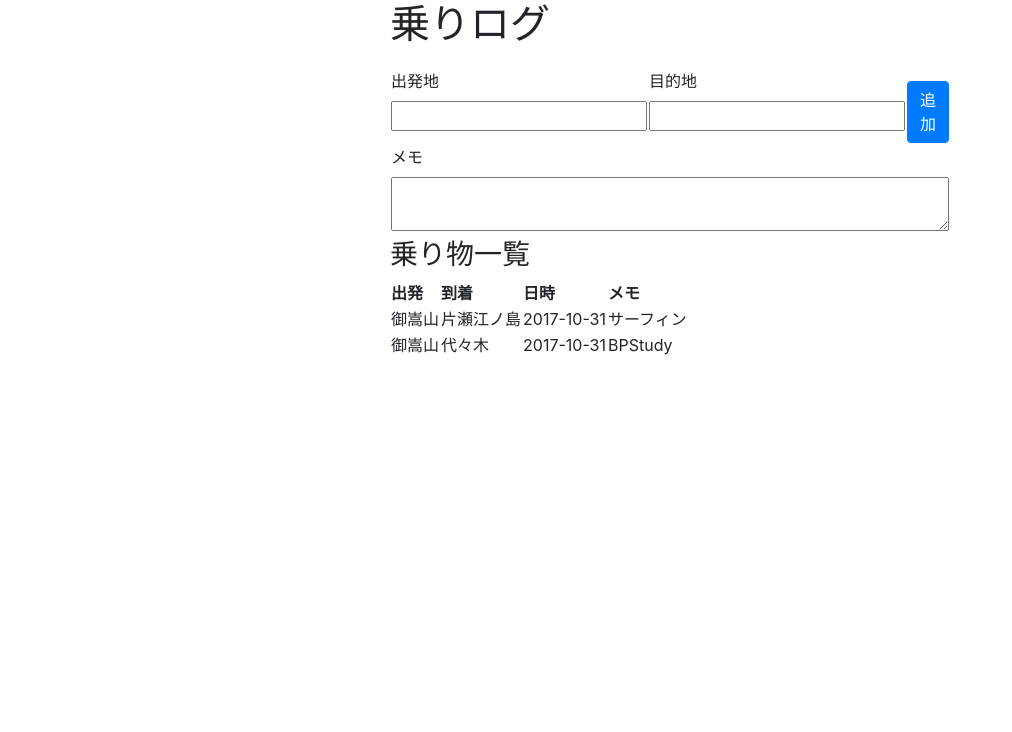
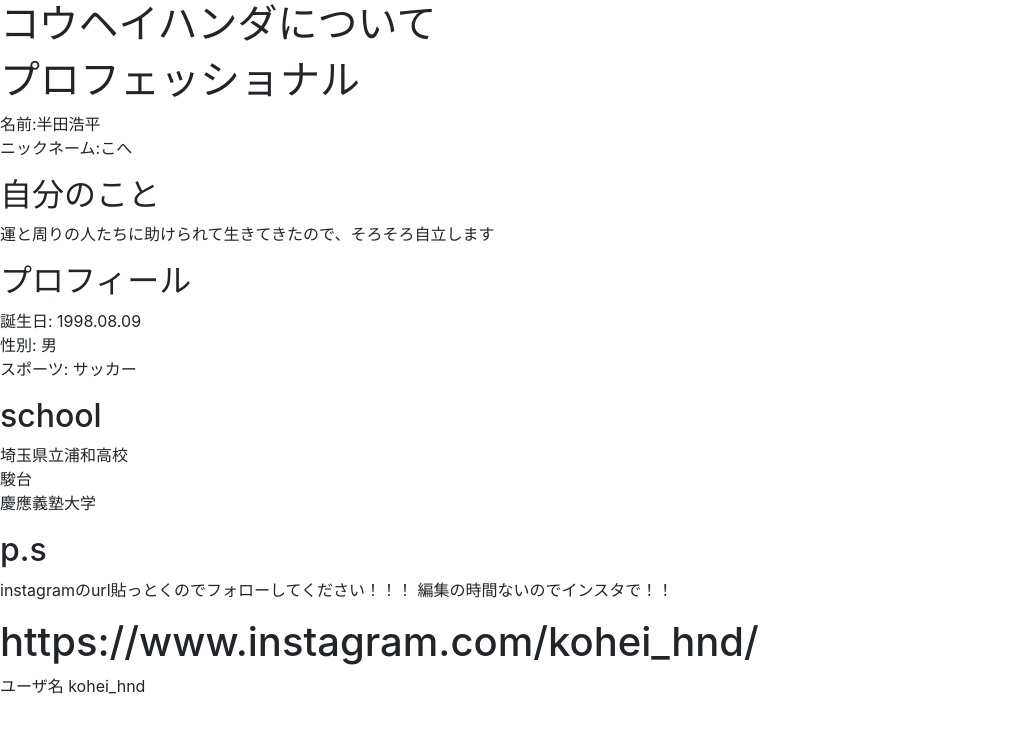
Before and after one commit to koheihanda0809/koheihanda0809.github.io, a plain HTML site: page index.html in a window 1280 px wide. Shown: the whole page, without its empty margins (0-1012 px from the left). Drawn offline with Linux system fonts and the light colour scheme.

Commit message:
拙いですができました！

```diff
--- a/index.html
+++ b/index.html
@@ -1,4 +1,4 @@
-<!DOCTYPE html>
+<!-- <!DOCTYPE html>
 <html lang="ja">
 <head>
         <link href="./css/bootstrap.min.css" rel="stylesheet">
@@ -8,8 +8,8 @@
 <meta charset="UTF-8"> <meta name="viewport"
 content="width=device-width, user-scalable=no, initial-scale=1.0, maximum-scale=1.0, minimum-scale=1.0">
 <meta http-equiv="X-UA-Compatible" content="ie=edge">
-<title>乗りログ</title> </head>
-
+<title>乗りログ</title> </head>  -->
+<!--
 <body>
 <h1>乗りログ</h1>
 <form action="/save" method="post">
@@ -61,4 +61,50 @@ content="width=device-width, user-scalable=no, initial-scale=1.0, maximum-scale=
 </table>
 
 </body>
+</html>  -->
+
+<!DOCTYPE html>
+<html lang="ja">
+<head>
+        <link href="./css/bootstrap.min.css" rel="stylesheet">
+        <script src="./js/bootstrap.bundle.min.js"></script>
+    <meta charset="UTF-8">
+    <meta name="viewport" content="width=device-width, initial-scale=1.0">
+    <meta http-equiv="X-UA-Compatible" content="ie=edge">
+    <title>こへちゃんプロフィール</title>
+
+</head>
+<body>
+<h1>コウヘイハンダについて</h1>
+<form action="/save" method="post"></form>
+<h1>プロフェッショナル</h1>
+<p>
+名前:半田浩平<br>
+ニックネーム:こへ
+</p>
+<h2>自分のこと</h2>
+<p>
+運と周りの人たちに助けられて生きてきたので、そろそろ自立します
+</p>
+<h2>プロフィール</h2>
+<p>
+誕生日: 1998.08.09<br>
+性別: 男<br>
+スポーツ: サッカー<br>
+</p>
+<h2>school</h2>
+<p>
+埼玉県立浦和高校<br>
+駿台<br>
+慶應義塾大学<br>
+<h2>p.s</h2>
+<p>instagramのurl貼っとくのでフォローしてください！！！
+    編集の時間ないのでインスタで！！
+</p>
+<h1>
+    https://www.instagram.com/kohei_hnd/
+</h1>
+<p>ユーザ名 kohei_hnd</p>
+
+</body>
 </html>
```
